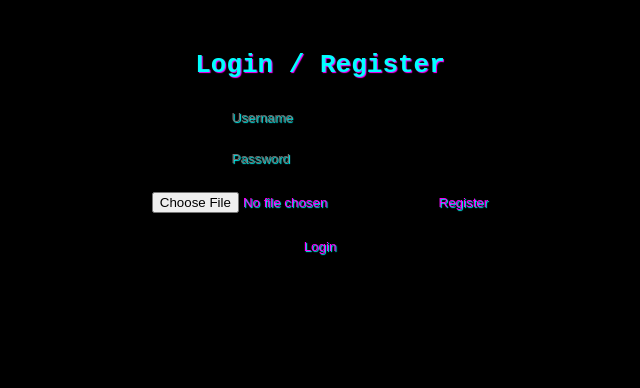
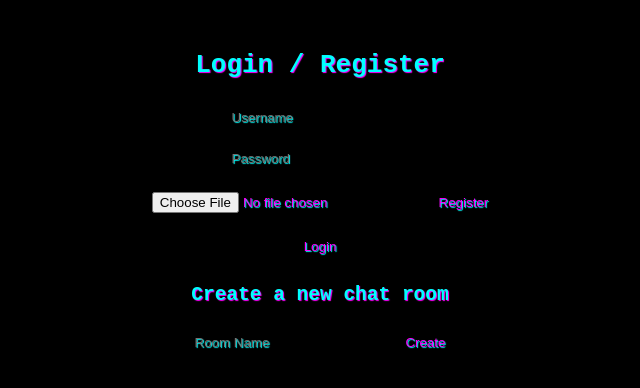
Before and after one commit to Nodcorp/chat, a website: page chat-app/public/index.html in a window 1280 px wide. Shown: the whole page, without its empty margins (320-960 px from the left). Drawn offline with Linux system fonts and the light colour scheme.

Commit message:
Update index.html

```diff
--- a/chat-app/public/index.html
+++ b/chat-app/public/index.html
@@ -12,6 +12,11 @@
   <button onclick="register()">Register</button>
   <button onclick="login()">Login</button>
   <p id="status"></p>
+  <h2>Create a new chat room</h2>
+<input id="roomName" placeholder="Room Name">
+<button onclick="createRoom()">Create</button>
+
+
 
   <script src="script.js"></script>
 </body>
```
